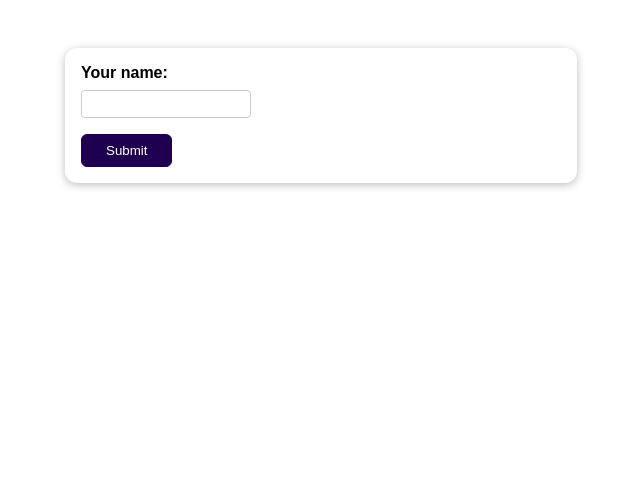
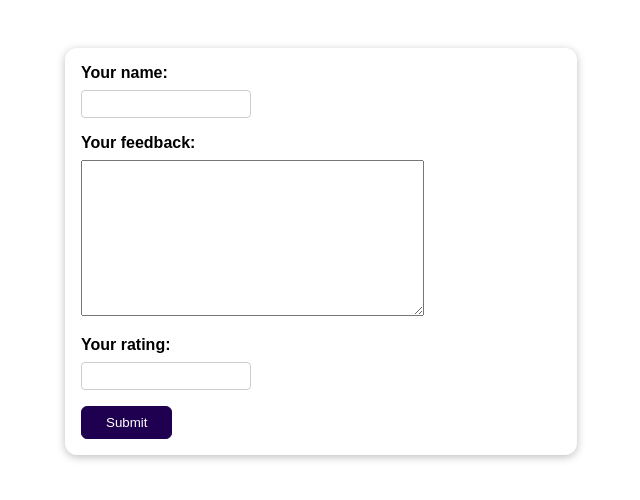
Before and after one commit to s403o/play-with-django, a Django app: page / in a window 1280 px wide. Shown: the top 500 px of the page, without its empty margins (319-959 px from the left). Run offline with Django 4.2, Linux system fonts and the light colour scheme.

Commit message:
finsish form

```diff
--- a/feedback/reviews/forms.py
+++ b/feedback/reviews/forms.py
@@ -6,3 +6,11 @@ class Reviewform(forms.Form):
         'required': 'Please enter your name - must be not empty',
         'max_length': 'Your name is too long'
     })
+    review_text = forms.CharField(label='Your feedback', widget=forms.Textarea, max_length=1000, error_messages= {
+        'required': 'Please enter your feedback - must be not empty',
+        'max_length': 'Your feedback is too long'
+    })
+    rating = forms.IntegerField(label='Your rating', min_value=1, max_value=5, error_messages= {
+        'max_value': 'Please enter a rating between 1 and 5',
+        'min_value': 'Please enter a rating between 1 and 5'
+    })
--- a/feedback/reviews/templates/reviews/review.html
+++ b/feedback/reviews/templates/reviews/review.html
@@ -12,11 +12,13 @@
 <body>
   <form action="/" method="POST">
     {% csrf_token %}
-    <div class="form-control {% if form.name.errors %} errors {% endif %}">
-      {{ form.name.label_tag }}
-      {{ form.name }}
-      {{ form.name.errors }}
+    {% for field in form %}
+    <div class="form-control {% if field.errors %} errors {% endif %}">
+      {{ field.label_tag }}
+      {{ field }}
+      {{ field.errors }}
     </div>
+    {% endfor %}
     <button type="submit" >Submit</button>
   </form>
 </body>
--- a/feedback/reviews/views.py
+++ b/feedback/reviews/views.py
@@ -8,7 +8,7 @@ def review(request):
     if request.method == 'POST':
         form = Reviewform(request.POST)
         if form.is_valid():
-            print(form.cleaned_data)
+            print(form.cleaned_data) # {'name': 'name'}
             return HttpResponseRedirect('/thank_you')
     else:
         form = Reviewform()
```
